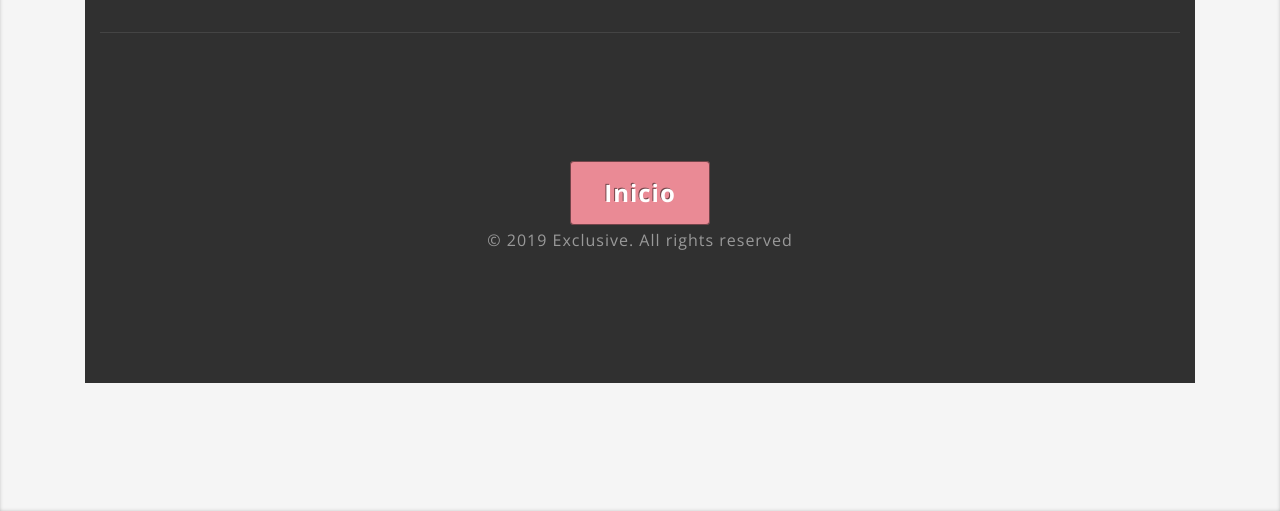
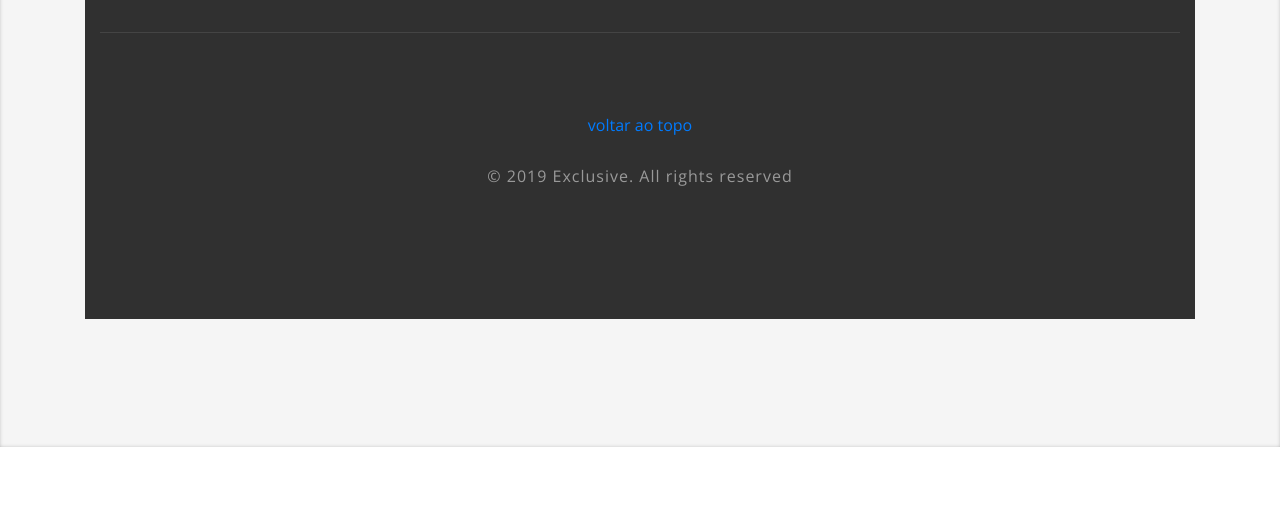
Before and after one commit to jvinf/ConsultaIPCA, a plain HTML site: page index.html in a window 1280 px wide. Shown: the part 4853-5364 px from the top of the page. After the commit the page ends 5300 px from the top, so only its background shows below. Drawn offline with nearby package versions, Linux system fonts and the light colour scheme.

Commit message:
voltar ao topo

```diff
--- a/index.html
+++ b/index.html
@@ -287,7 +287,7 @@ License URL: http://creativecommons.org/licenses/by/3.0/
 								allow="accelerometer; autoplay; encrypted-media; gyroscope; picture-in-picture"
 								allowfullscreen></iframe>
 						</div>
-						<a href="#services" class="banner-button btn mt-5 scroll">Inicio</a>
+						<a href="#about">voltar ao topo</a><br><br>
 						<p>
 							© 2019 Exclusive. All rights reserved
 						</p>
```
Also changed, not shown: 1 other file.
